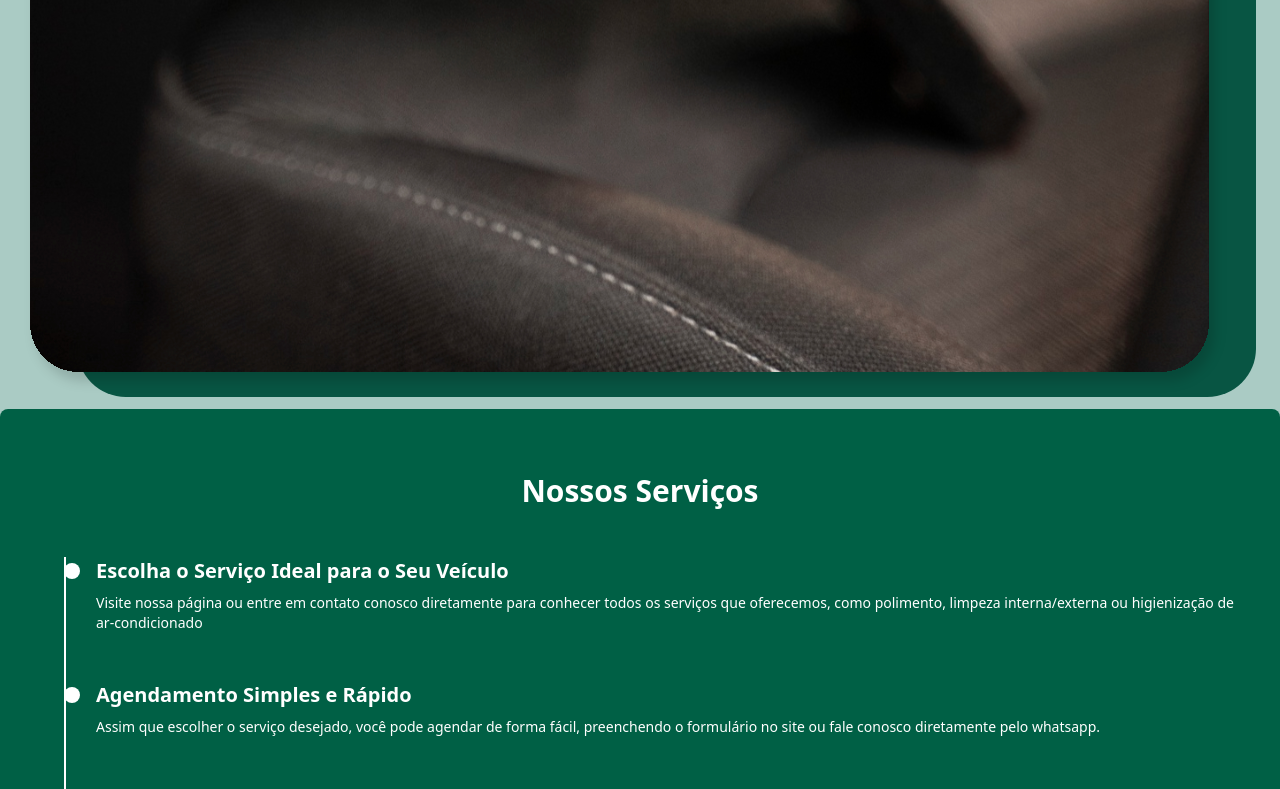
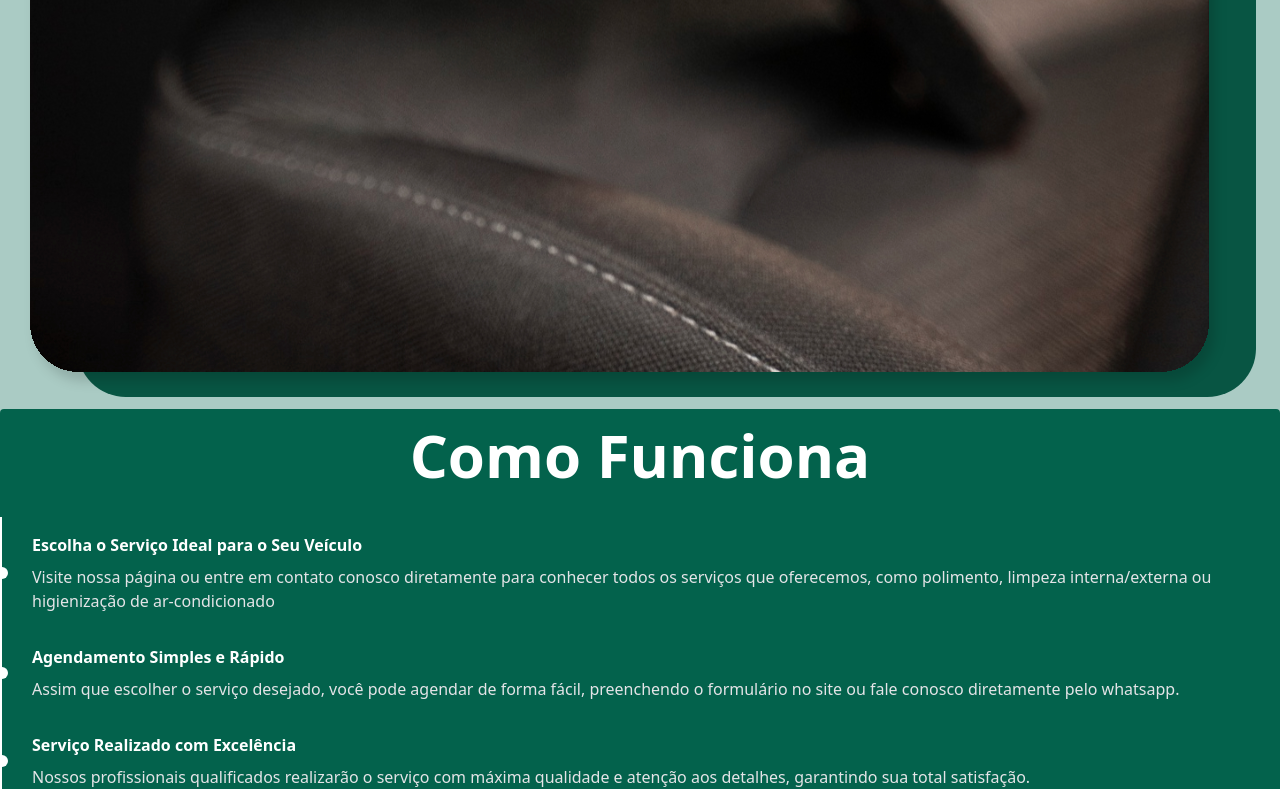
Before and after one commit to oi-Kaique/Opolidor, a React (Vite) app: page / in a window 1280 px wide. Shown: the part 2000-2789 px from the top of the page. Built offline with nearby package versions, Linux system fonts and the light colour scheme.

Commit message:
adjustment

```diff
--- a/src/app.css
+++ /dev/null
@@ -1,5 +0,0 @@
-*{
-  margin: 0;
-  padding: 0;
-  box-sizing: border-box;
-}
--- a/src/contexts/BulletList.tsx
+++ b/src/contexts/BulletList.tsx
@@ -11,27 +11,45 @@ interface BulletListProps {
 }
 
 // Componente BulletList
-export function BulletList({ title, items, className = "" }: BulletListProps) {
+export function BulletList() {
   return (
-    <div className={`bg-emerald-800 p-8 py-16 rounded-lg shadow-lg ${className}`}>
-      <h2 className="text-white text-3xl font-bold text-center mb-12">{title}</h2>
-
-
-      <div className="relative pl-8">
-      {items.length > 0 && <div className="absolute  h-full w-0.5 bg-white" />}
-        {items.map((item) => (
-          <div key={item.title} className="relative pl-8 mb-12 last:mb-0">
-            {/* Bullet point */}
-            <div className="absolute left-0 top-1.5 w-4 h-4 bg-white rounded-full z-10" />
-
-            {/* Content */}
-            <div>
-              <h3 className="text-white text-xl font-semibold mb-2">{item.title}</h3>
-              <p className="text-white text-sm">{item.description}</p>
-            </div>
+    <div className="px-4 xl:px-0 bg-[#03624C] rounded py-4 space-y-8">
+      <h2 className="font-bold text-6xl text-white text-center">Como Funciona</h2>
+      <ul>
+        <li className="relative h-full after:absolute after:top-0 after:w-0.5 after:h-full after:bg-white before:absolute before:z-10 before:-left-1 before:top-1/2 before:-translate-y-1/2 before:bg-white before:size-3 before:rounded-full">
+          <div className="p-4 px-8 space-y-2">
+            <strong className="text-white block">
+              Escolha o Serviço Ideal para o Seu Veículo
+            </strong>
+            <p className="text-zinc-200">
+              Visite nossa página ou entre em contato conosco diretamente para
+              conhecer todos os serviços que oferecemos, como polimento, limpeza
+              interna/externa ou higienização de ar-condicionado
+            </p>
           </div>
-        ))}
-      </div>
-      </div>
+        </li>
+        <li className="relative h-full after:absolute after:top-0 after:w-0.5 after:h-full after:bg-white before:absolute before:z-10 before:-left-1 before:top-1/2 before:-translate-y-1/2 before:bg-white before:size-3 before:rounded-full">
+          <div className="p-4 px-8 space-y-2">
+            <strong className="text-white block">Agendamento Simples e Rápido</strong>
+            <p className="text-zinc-200">
+              Assim que escolher o serviço desejado, você pode agendar de forma
+              fácil, preenchendo o formulário no site ou fale conosco
+              diretamente pelo whatsapp.
+            </p>
+          </div>
+        </li>
+        <li className="relative h-full after:absolute after:top-0 after:w-0.5 after:h-full after:bg-white before:absolute before:z-10 before:-left-1 before:top-1/2 before:-translate-y-1/2 before:bg-white before:size-3 before:rounded-full">
+          <div className="p-4 px-8 space-y-2">
+            <strong className="text-white block">
+              Serviço Realizado com Excelência
+            </strong>
+            <p className="text-zinc-200">
+              Nossos profissionais qualificados realizarão o serviço com máxima
+              qualidade e atenção aos detalhes, garantindo sua total satisfação.
+            </p>
+          </div>
+        </li>
+      </ul>
+    </div>
   )
 }
--- a/src/pages/Home.tsx
+++ b/src/pages/Home.tsx
@@ -30,18 +30,19 @@ export function Home() {
           <div
             id="menu"
             aria-label="Abrir menu"
-            className="w-20 h-10 cursor-pointer flex flex-col justify-evenly items-center z-20 relative"
+            className="w-20 h-20 cursor-pointer flex flex-col justify-evenly items-center z-20 relative"
             onClick={toggleMenu}
           >
-          <div className="flex flex-col gap-1.5 cursor-pointer z-20 justify-center items-center " onClick={() => setIsNavOpen(!isNavOpen)}>
-            <div className={`h-[4px] w-9 bg-black rounded transition-all duration-300 ease-in-out ${isNavOpen ? "rotate-45 absolute translate-y-[8.5px]" : ""}`}></div>
-            <div className={`h-[4px] w-9 bg-black rounded transition-all duration-300 ease-in-out ${isNavOpen ? "hidden" : ""}`}></div>
-            <div className={`h-[4px] w-9 bg-black rounded transition-all duration-300 ease-in-out ${isNavOpen ? "-rotate-45 absolute -translate-y-[8.5px]" : ""}`}></div>
-          </div>
+          <label>
+          <input type="checkbox" className="peer appearance-none sr-only" defaultChecked={false} checked={isNavOpen}
+          onChange={(e) => setIsNavOpen(!e.target.checked)}
+          />
+          <div className="relative w-8 h-1 rounded-full peer-checked:bg-transparent bg-black cursor-pointer after:absolute after:-top-2.5 after:left-0 after:w-8 after:h-1 after:bg-black after:rounded-full before:absolute before:top-2.5 before:w-8 before:h-1 before:bg-black before:rounded-full peer-checked:after:top-1/2 peer-checked:after:-translate-y-1/2 peer-checked:after:rotate-45 peer-checked:before:top-1/2 peer-checked:before:-translate-y-1/2 peer-checked:before:-rotate-45"></div>
+        </label>
           </div>
           {/* Menu de Navegação */}
           <nav
-            className={`fixed top-28 right-10 w-auto h-auto bg-green-300 flex flex-col items-center p-4 rounded-lg transition-all duration-500 ease-in-out shadow-[0_1px_15px_1px_black] ${
+            className={`fixed top-28 z-10 right-10 w-auto h-auto bg-green-300 flex flex-col items-center p-4 rounded-lg transition-all duration-500 ease-in-out shadow-[0_1px_15px_1px_black] ${
               isNavOpen ? "opacity-100 pointer-events-auto" : "opacity-0 pointer-events-none"
             }`}
           >
@@ -53,7 +54,7 @@ export function Home() {
             </ul>
           </nav>
         </header>
-        <div className=" absolute bottom-[30px] mx-6 flex flex-col items-center gap-6  ">
+        <div className=" absolute top-[330px] mx-6 flex flex-col items-center gap-6  ">
 
           <h1 className="text-7xl font-bold">Seu Carro, Como Novo!</h1>
 
@@ -127,26 +128,7 @@ export function Home() {
 
       </section>
 
-      <BulletList
-        title="Nossos Serviços"
-        items={[
-          {
-            title: "Escolha o Serviço Ideal para o Seu Veículo",
-            description:
-              "Visite nossa página ou entre em contato conosco diretamente para conhecer todos os serviços que oferecemos, como polimento, limpeza interna/externa ou higienização de ar-condicionado",
-          },
-          {
-            title: "Agendamento Simples e Rápido",
-            description:
-              "Assim que escolher o serviço desejado, você pode agendar de forma fácil, preenchendo o formulário no site ou fale conosco diretamente pelo whatsapp.",
-          },
-          {
-            title: "Serviço Realizado com Excelência",
-            description:
-              "Nossos profissionais qualificados realizarão o serviço com máxima qualidade e atenção aos detalhes, garantindo sua total satisfação.",
-          },
-        ]}
-      />
+      <BulletList/>
 
     </div>
   );
```
